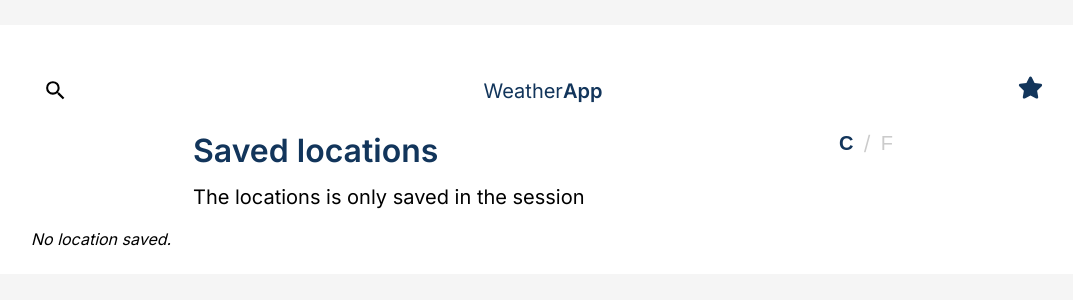
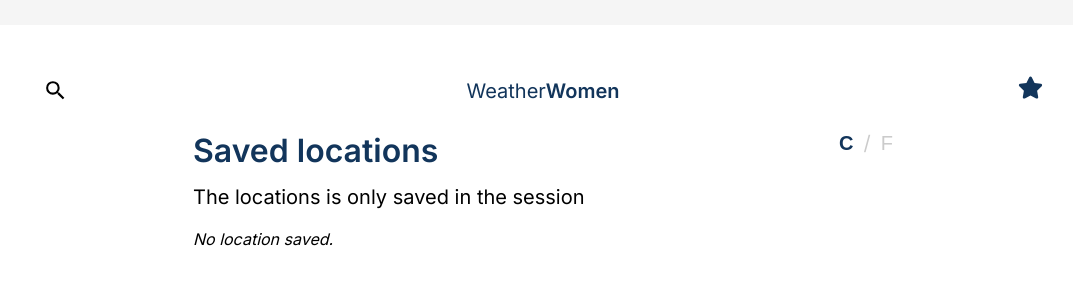
Before and after one commit to HejCattis/WeatherApp, a React (Vite) app in the folder WeatherApp/: page /saved in a window 1280 px wide. Shown: the top 300 px of the page, without its empty margins (97-1170 px from the left). Built offline with nearby package versions, Linux system fonts and the light colour scheme.

Commit message:
Styling done

```diff
--- a/WeatherApp/src/components/Navbar.tsx
+++ b/WeatherApp/src/components/Navbar.tsx
@@ -1,5 +1,5 @@
 import "../style/Navbar.css"
-import { useState, useRef, useEffect } from "react";
+import { useState, useRef } from "react";
 import { MdSearch } from "react-icons/md";
 import { FaRegStar, FaStar } from "react-icons/fa";
 import { Link, useNavigate, useLocation } from "react-router-dom";
@@ -40,7 +40,7 @@ function Navbar() {
         <nav>
             <MdSearch onClick={handleClick}></MdSearch>
             <Link to="/" className="brand">
-              Weather<span>App</span>
+              Weather<span>Women</span>
             </Link>
             <Link to="/saved">
               {isSavedPage ? <FaStar></FaStar> : <FaRegStar></FaRegStar>}
--- a/WeatherApp/src/pages/SavedPage.tsx
+++ b/WeatherApp/src/pages/SavedPage.tsx
@@ -38,7 +38,7 @@ function SavedPage() {
             <Header title={title} text={titleText}></Header>
             { storeSaved.length > 0 ?
             <SortableTable data={storeSaved} config={config} getKey={getKey}></SortableTable>
-            : <p style={{width: "80vw", margin: "0 auto", fontStyle: "italic"}}>No location saved.</p>}
+            : <p className="saved-p">No location saved.</p>}
         </div>
     )
 }
--- a/WeatherApp/src/style/Navbar.css
+++ b/WeatherApp/src/style/Navbar.css
@@ -2,6 +2,7 @@
     width: 80vw;
     max-width: 1000px;
     margin: 25px auto 25px auto;
+
 }
 
 nav {
@@ -31,6 +32,7 @@ form {
     padding-top: 1px;
     margin: 5px auto 5px auto;
     width: 80vw;
+    max-width: 1000px;
     display: flex;
     justify-content: center;
 }
--- a/WeatherApp/src/style/Table.css
+++ b/WeatherApp/src/style/Table.css
@@ -1,6 +1,7 @@
 table {
     border-collapse: collapse;
     width: 80vw;
+    max-width: 700px;
     margin: 0 auto 0 auto;
   }
 
--- a/WeatherApp/src/style/index.css
+++ b/WeatherApp/src/style/index.css
@@ -32,9 +32,17 @@ p {
     font-size: 16px;
     font-weight: 400;
 }
+
+.saved-p {
+    width: 80vw;
+    max-width: 700px;
+    margin: 0 auto 0 auto;
+    font-style: italic;
+}
 @media only screen and (min-width: 768px) {
     #root {
         max-width: 1200px;
+        min-height: 600px;
         margin: 25px auto 0 auto;
         background-color: #fff;
         padding: 25px 0 25px 0;
```
